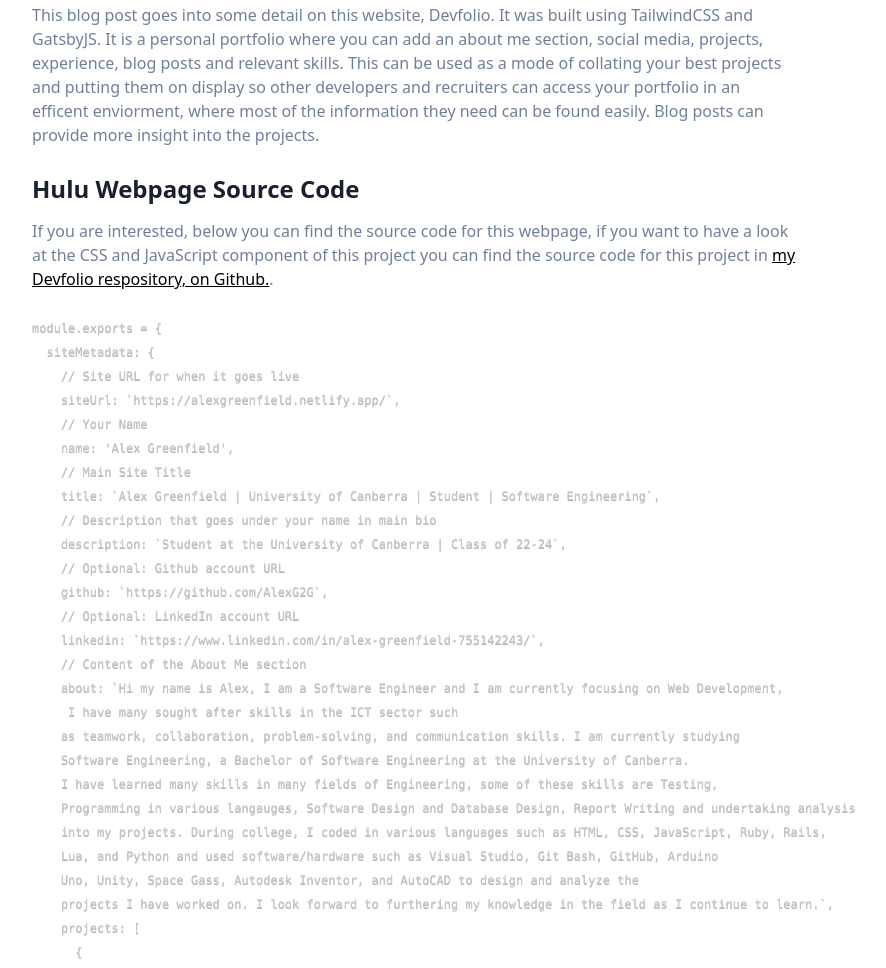
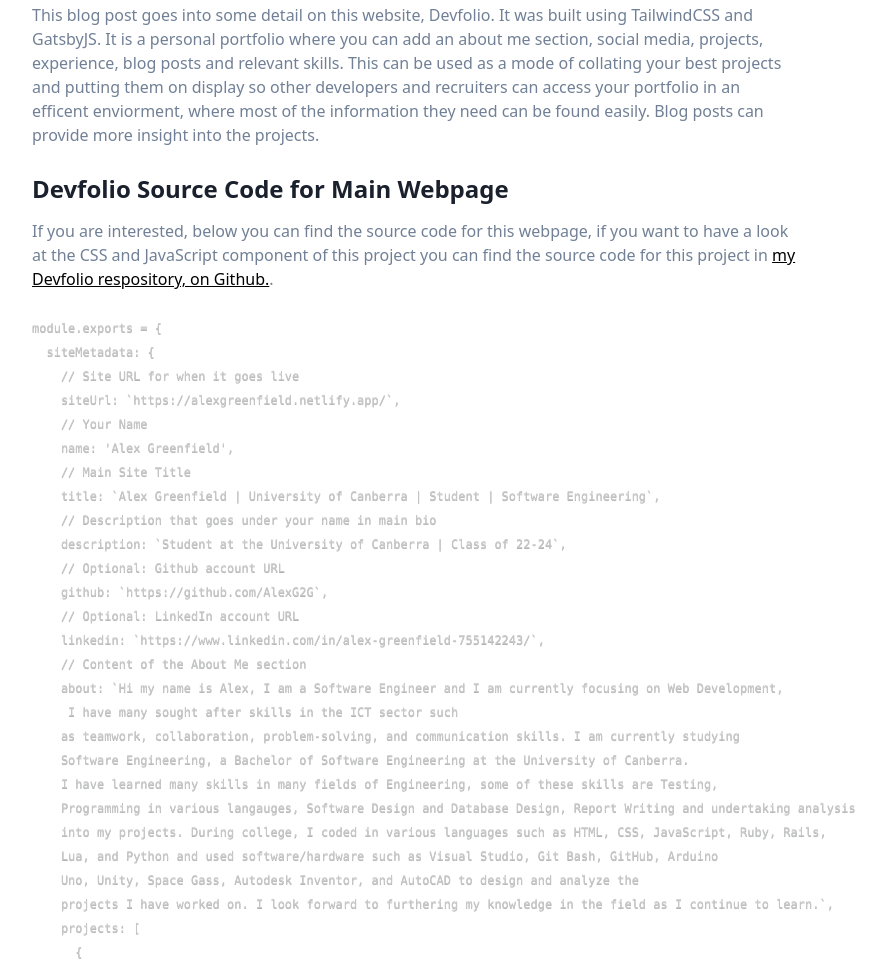
Before and after one commit to AlexG2G/devfolio, a Gatsby site: page /blog/my-fourth-blog/ in a window 1280 px wide. Shown: the part 903-1871 px from the top of the page, without its empty margins (64-950 px from the left). Built offline with nearby package versions, Linux system fonts and the light colour scheme; Gatsby itself is replaced by a stand-in of ours; some packages are replaced by stand-ins of ours; code samples lack their colours.

Commit message:
Update index.md

```diff
--- a/content/blog/my-fourth-blog/index.md
+++ b/content/blog/my-fourth-blog/index.md
@@ -14,7 +14,7 @@
 
 
 
-## Hulu Webpage Source Code
+## Devfolio Source Code for Main Webpage
 
 If you are interested, below you can find the source code for this webpage, if you want to have a look at the CSS and JavaScript component of this project you can find the source code for this project in [my Devfolio respository, on Github.](https://github.com/AlexG2G/website).
 
```
